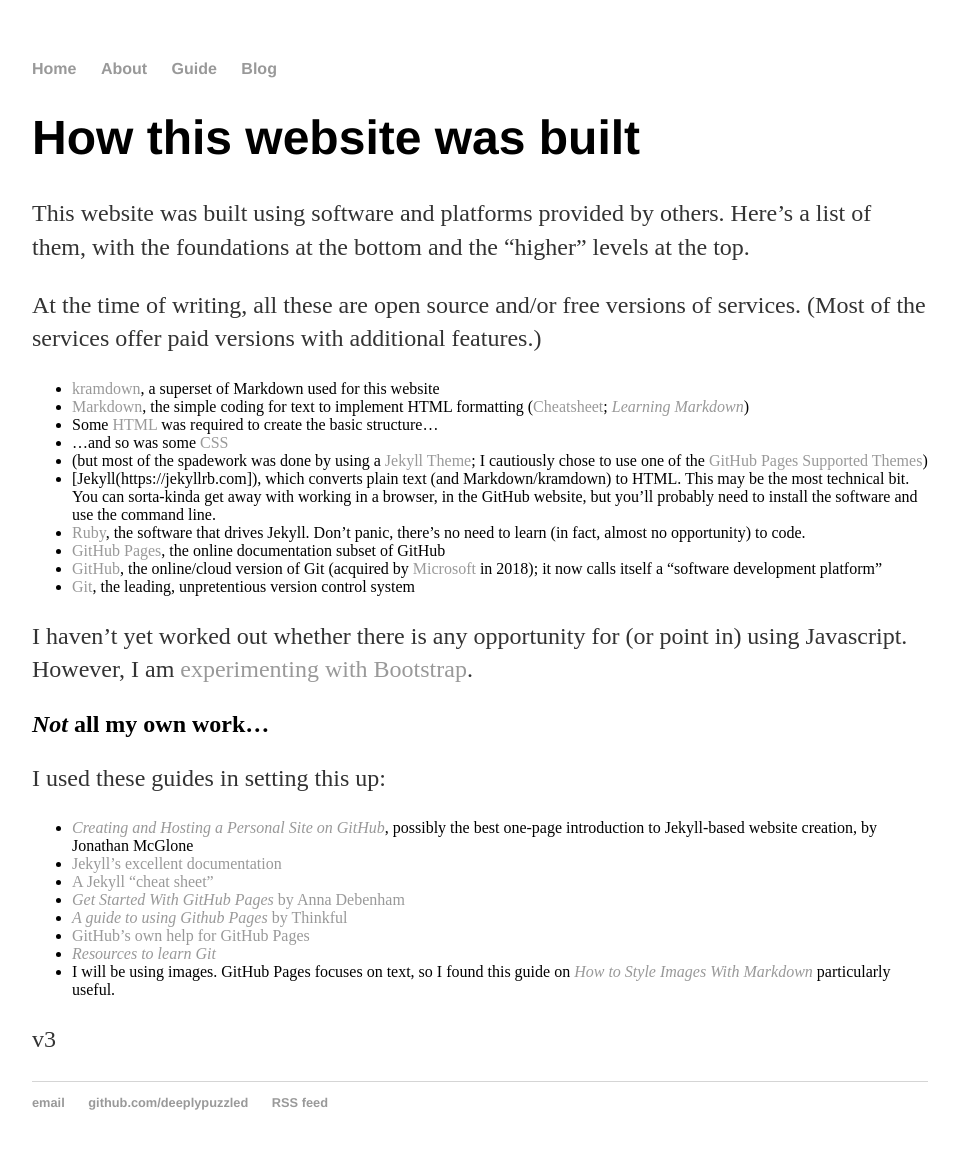
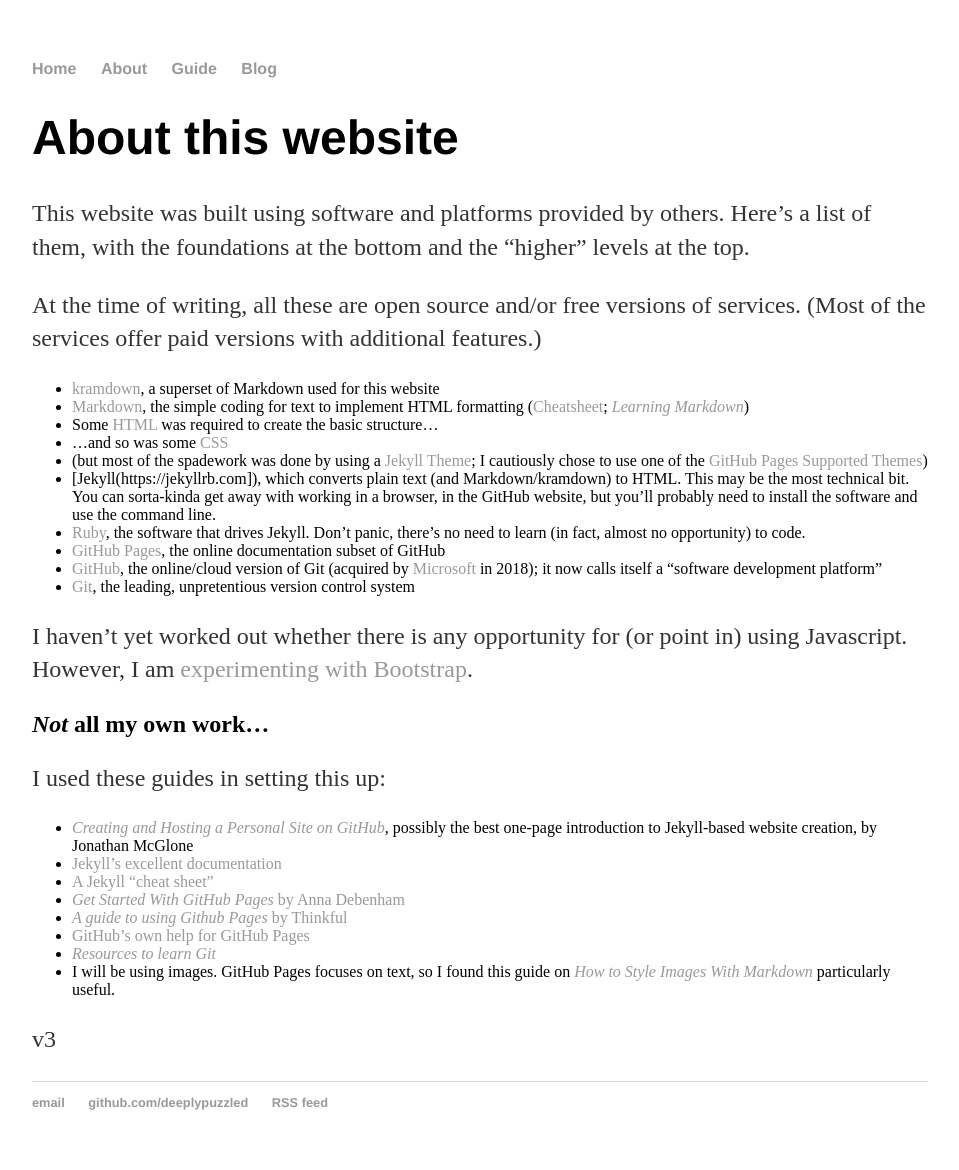
Before and after one commit to deeplypuzzled/deeplypuzzled.github.io, a Jekyll site: the page built from about/index.md, in a window 1280 px wide. Shown: the whole page, without its empty margins (160-1119 px from the left). Built offline with Jekyll 4.4.1, drawn with Linux system fonts in a browser that asks for light colours.

Commit message:
Update index.md

```diff
--- a/about/index.md
+++ b/about/index.md
@@ -1,8 +1,8 @@
 ---
 layout: default
-title: Testing Kramdown
+title: About
 ---
-# How this website was built
+# About this website
 
 This website was built using software and platforms provided by others. Here's a list of them, with the foundations at the bottom and the "higher" levels at the top.
 
```
